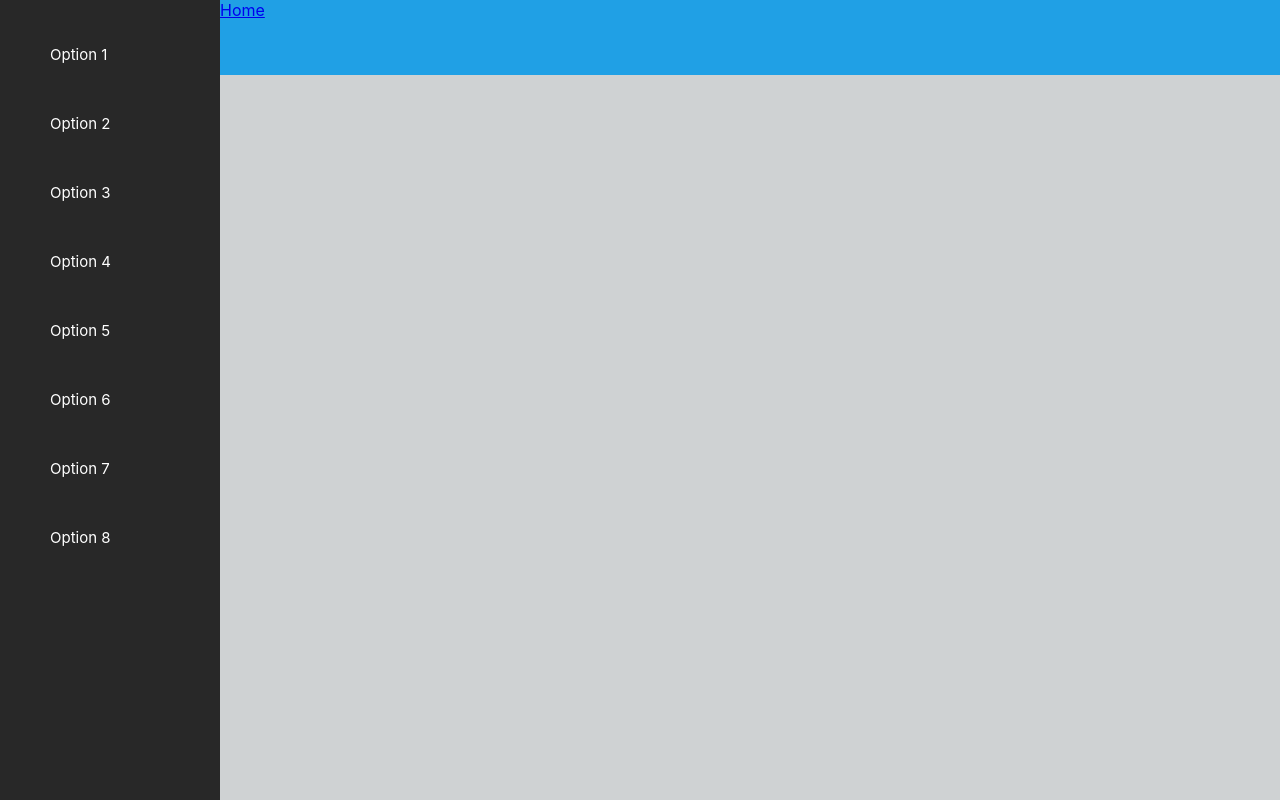
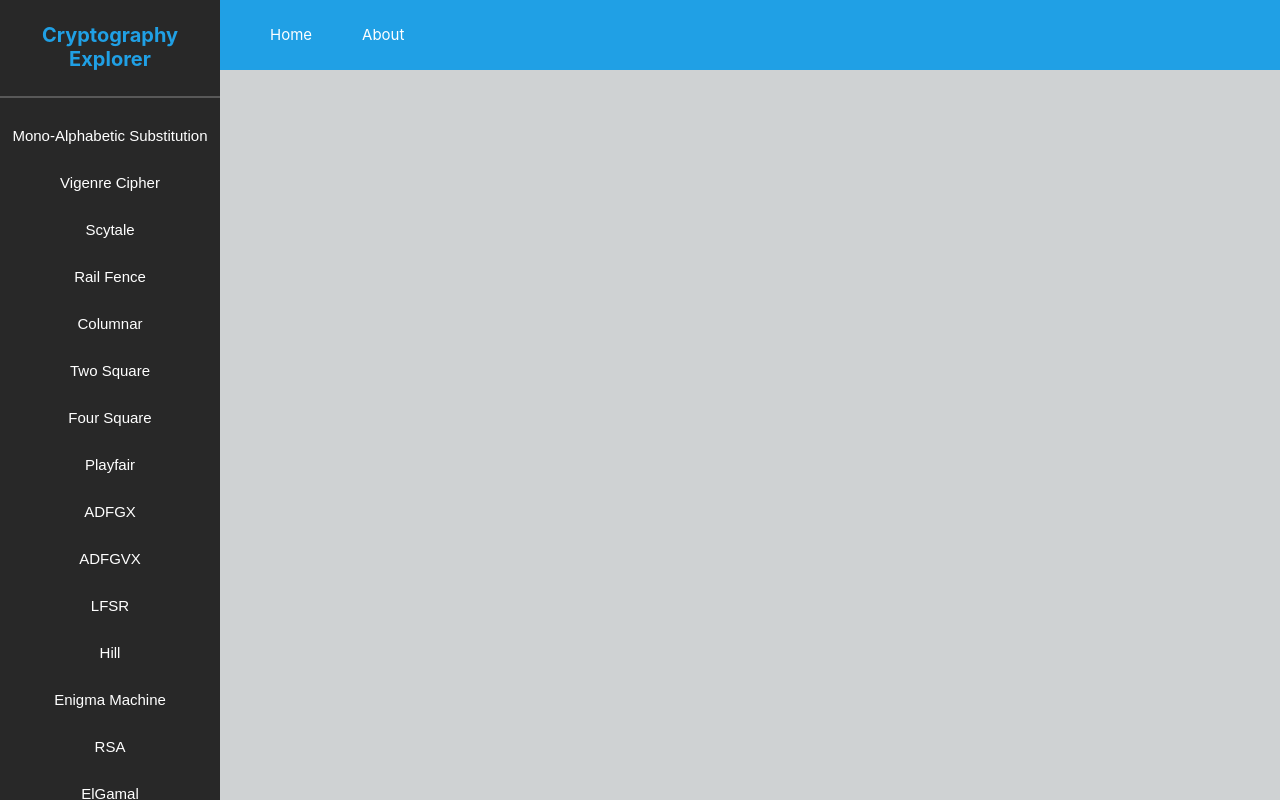
Before and after one commit to nickhudson4/Software-Engineering-Project, a React (Create React App) app in the folder main_app/: page / in a window 1280 px wide. Built offline with nearby package versions, Linux system fonts and the light colour scheme.

Commit message:
Edited the button names to match those on spicklers program. Worked on menu styling.

```diff
--- a/main_app/src/Components/Body/SidebarMenu.js
+++ b/main_app/src/Components/Body/SidebarMenu.js
@@ -5,17 +5,26 @@ class SidebarMenu extends Component {
   render() {
     return (
         <div id="sideMenu_div">
-            <a id="menu_home" href="#">Option 1</a>
-            <a href="#">Option 2</a>
-            <a href="#">Option 3</a>
-            <a href="#">Option 4</a>
-            <a href="#">Option 5</a>
-            <a href="#">Option 6</a>
-            <a href="#">Option 7</a>
-            <a href="#">Option 8</a>
+            <h1 href="#">Cryptography<br/>Explorer</h1>
+            <button href="#">Mono-Alphabetic Substitution</button>
+            <button href="#">Vigenre Cipher</button>
+            <button href="#">Scytale</button>
+            <button href="#">Rail Fence</button>
+            <button href="#">Columnar</button>
+            <button href="#">Two Square</button>
+            <button href="#">Four Square</button>
+            <button href="#">Playfair</button>
+            <button href="#">ADFGX</button>
+            <button href="#">ADFGVX</button>
+            <button href="#">LFSR</button>
+            <button href="#">Hill</button>
+            <button href="#">Enigma Machine</button>
+            <button href="#">RSA</button>
+            <button href="#">ElGamal</button>
+
         </div>
     );
   }
 }
 
-export default SidebarMenu;
+export default SidebarMenu
--- a/main_app/src/Components/Body/TopbarMenu.js
+++ b/main_app/src/Components/Body/TopbarMenu.js
@@ -6,7 +6,7 @@ class Menu extends Component {
     return (
         <div id="topMenu_div">
             <a href="#">Home</a>
-            {/* <a href="#">About</a> */}
+            <a href="#">About</a>
         </div>
     );
   }
--- a/main_app/src/Components/CompStyling/Menu.css
+++ b/main_app/src/Components/CompStyling/Menu.css
@@ -1,3 +1,4 @@
+
 #sideMenu_div {
   background-color: #282828;
   height: 100%; /* Full-height: remove this if you want "auto" height */
@@ -7,39 +8,56 @@
   top: 0; /* Stay at the top */
   left: 0;
   overflow-x: hidden; /* Disable horizontal scroll */
-  padding-top: 20px
+  /* padding-top: 20px */
+}
+
+#sideMenu_div h1 {
+  color: #20a0e5;
+  font-size: 20px;
+  text-align: center;
+  padding: 10px 0px 25px 0px;
+  border-bottom: 2px solid #585858;
+
 }
 
 /* The navigation menu links */
-#sideMenu_div a {
-  /* padding: 12px 20px 6px 16px; */
-  padding-left: 50px;
-  padding-top: 25px;
-  padding-bottom: 25px;
+#sideMenu_div button {
+  text-align: center;
+  padding-top: 15px;
+  padding-bottom: 15px;
   text-decoration: none;
   font-size: 15px;
   color: white;
   display: block;
+  /* border-style: solid; */
+  border-bottom: 2px solid #383838;
+  width: 220px;
+  background: none;
+	border: none;
+	cursor: pointer;
 }
 
 /* When you mouse over the navigation links, change their color */
-#sideMenu_div a:hover {
+#sideMenu_div button:hover {
   color: #f1f1f1;
   border-left: 2px solid white;
+  background-color: #383838;
 }
 
 #topMenu_div {
   padding-left: 220px;
   background-color: #20a0e5;
-  top: 0; /* Stay at the top */
-  height: 75px;
+  top: 0;
+  height: 70px;
 }
 
 #topMenu_div a {
-  /* padding-top: 50px;
+  /* padding-top: 30px; */
+  line-height: 70px;
+  padding-left: 50px;
   text-decoration: none;
   font-size: 15px;
   color: white;
- */
-  /* padding-top: 50px; */
+  display: inline-block;
+  vertical-align: middle;
 }
```
Also changed, not shown: main_app/src/Components/Body/CipherArea.js (added, +14 -0 lines), main_app/src/Components/CompStyling/CipherArea.css (added).
